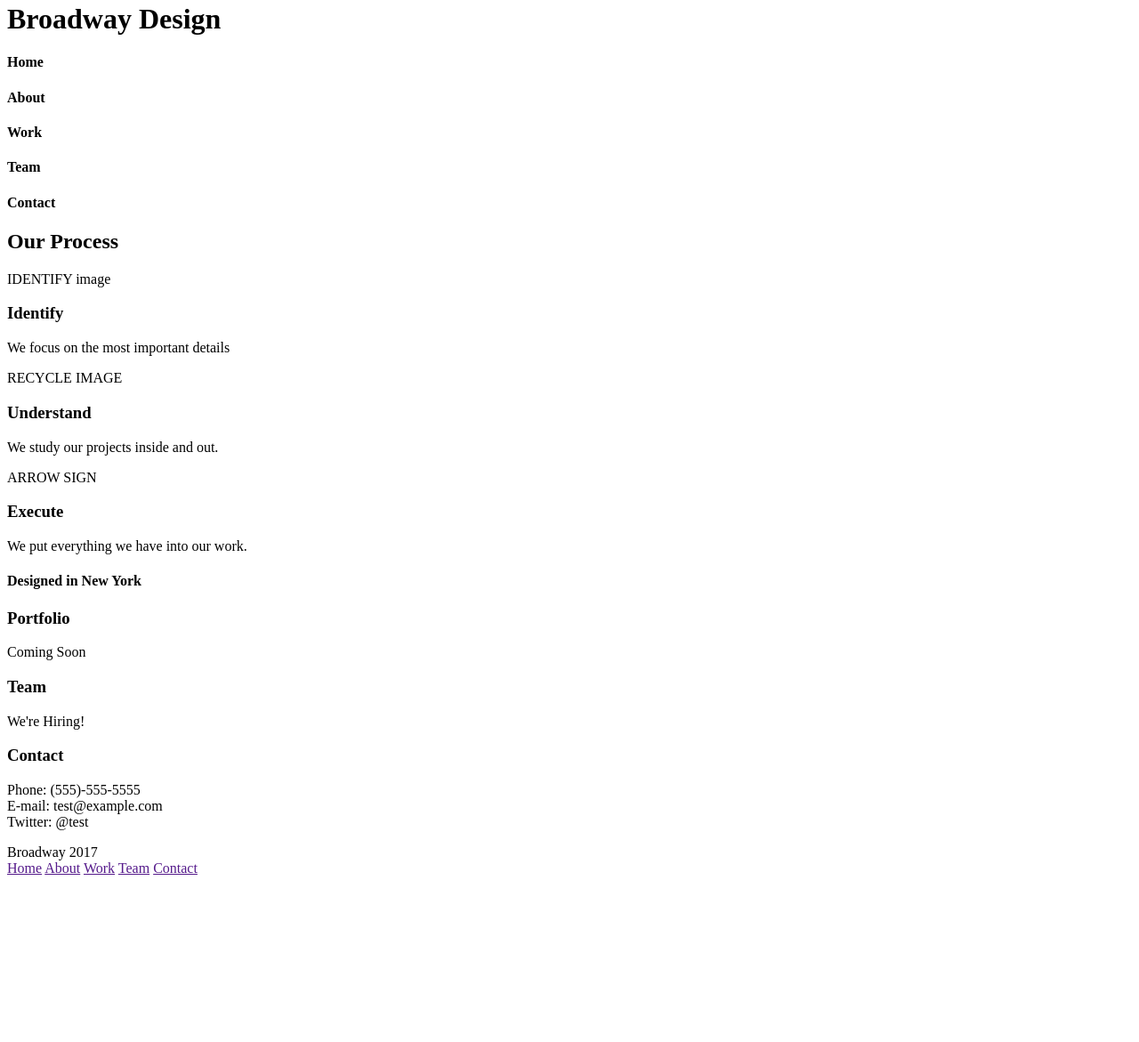
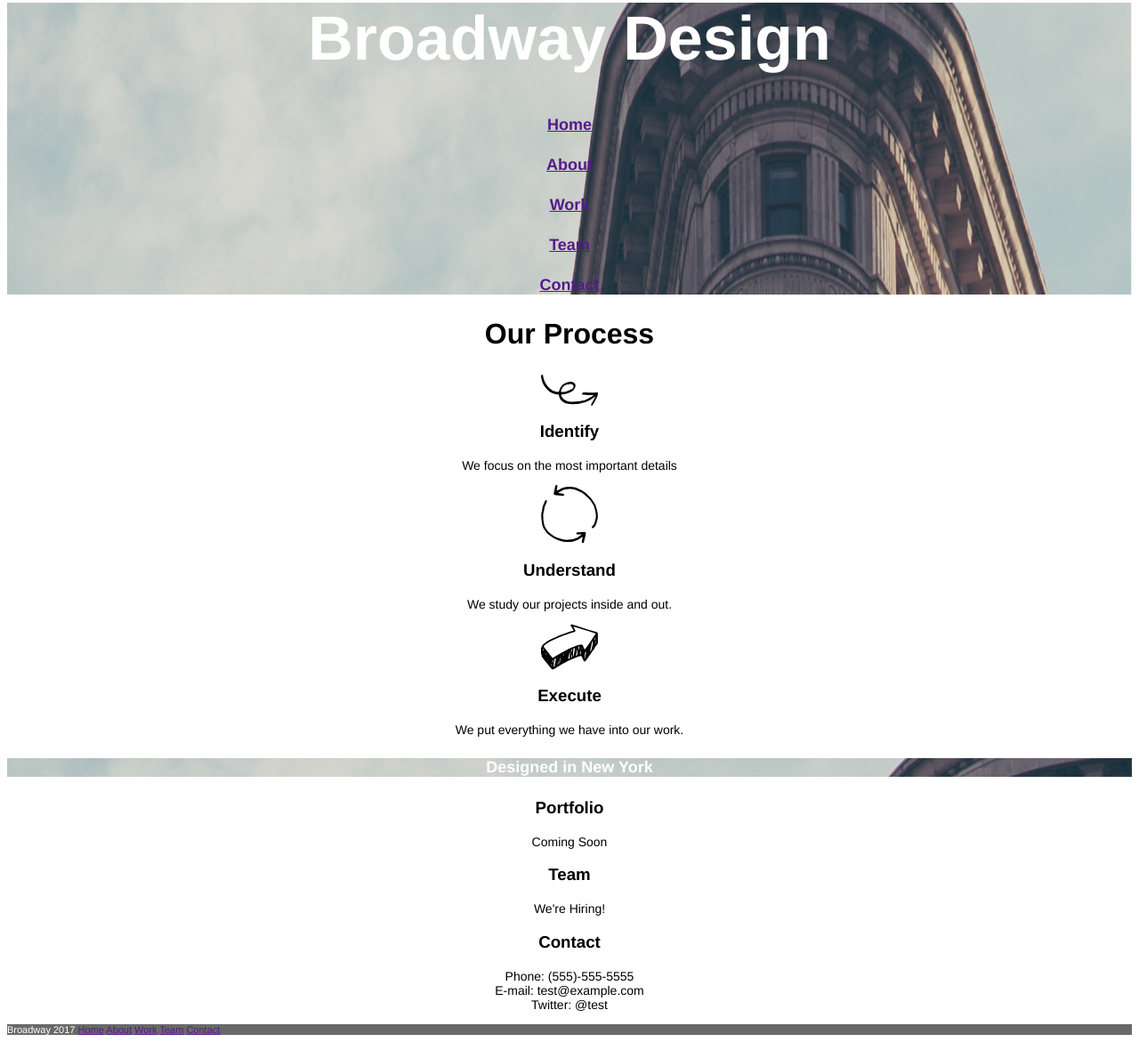
Before and after one commit to Raymodex/broadway, a plain HTML site: page index.html in a window 1280 px wide. Shown: the part 5-1176 px from the top of the page at 89% size. Before the commit the page ends 998 px from the top, so only its background shows below. Drawn offline with Linux system fonts and the light colour scheme; files whose address does not match are found by name.

Commit message:
finished project

```diff
--- a/index.html
+++ b/index.html
@@ -6,27 +6,29 @@
 </head>
 
 <body>
-<h1> Broadway Design</h1>
-<h4> Home</h4>
-<h4>About</h4>
-<h4>Work</h4>
-<h4>Team</h4>
-<h4> Contact</h4>
+<div class="header"><h1> Broadway Design</h1>
+<h4><a href=""> Home</a></h4>
+<h4><a href="">About</a></h4>
+<h4><a href="">Work</a></h4>
+<h4><a href="">Team</a></h4>
+<h4><a href=""> Contact</a></h4>
+</div>
 
 <h2> Our Process</h2>
-IDENTIFY image
+<img src="C:/Users/mradwan/Desktop/Education/Coding/Projects/Broadway/resources/images/identify.svg">
+
 <h3> Identify</h3>
 <p> We focus on the most important details</p>
 
-RECYCLE IMAGE
+<img src="C:/Users/mradwan/Desktop/Education/Coding/Projects/Broadway/resources/images/understand.svg">
 <h3> Understand</h3>
 <p> We study our projects inside and out.</p>
 
-ARROW SIGN
+<img src="C:/Users/mradwan/Desktop/Education/Coding/Projects/Broadway/resources/images/execute.svg">
 <h3> Execute</h3>
 <p> We put everything we have into our work. </p>
 
-<h4> Designed in New York</h4>
+<h4 id="designed"> Designed in New York</h4>
 <h3> Portfolio</h3>
 <p>Coming Soon</p>
 
@@ -39,9 +41,9 @@ ARROW SIGN
 
   Twitter: @test</p>
 
-  <div class="bottom">
-    Broadway 2017
-    <nav> <a href="">Home</a>
+  <div class="footer">
+    <nav>  Broadway 2017
+   <a href="">Home</a>
       <a href="">About</a>
       <a href="">Work</a>
       <a href="">Team</a>
--- a/resources/css/style.css
+++ b/resources/css/style.css
@@ -0,0 +1,54 @@
+body{
+  text-align: center;
+
+}
+
+h1{
+  font-family: Helvetica;
+  font-size: 70px;
+  font-weight: bold;
+  color:white;
+}
+
+h4{
+  font-family: Helvetica;
+  font-size: 18px;
+  color: white;
+}
+
+.header {
+  background: url("C:/Users/mradwan/Desktop/Education/Coding/Projects/Broadway/resources/images/building.png");
+background-size: 100% 100%;
+background-repeat: no-repeat;
+color:white;
+}
+
+h2 {
+  font-family: Helvetica;
+  font-size: 32px;
+  font-weight: bold;
+}
+
+h3{
+font-family: Helvetica;
+font-size: 23px
+font-weight: bold;
+}
+
+p {
+  font-family: Helvetica;
+  font-size: 14px;
+}
+
+#designed {
+  color:white;
+  background-image: url("C:/Users/mradwan/Desktop/Education/Coding/Projects/Broadway/resources/images/building.png");
+}
+
+.footer{
+  font-family: Helvetica;
+  font-size: 11px;
+  color:white;
+  background-color: dimgray;
+  text-align: left;
+}
```
Also changed, not shown: resources/images/building.png (renamed from resources/images/the-flatiron-building.png).
